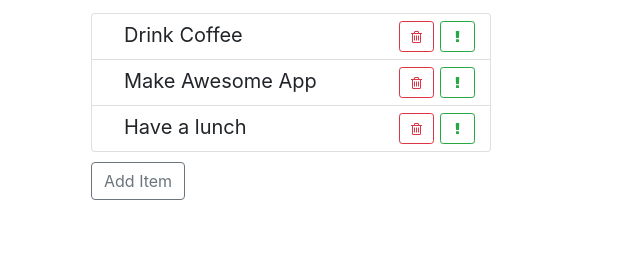
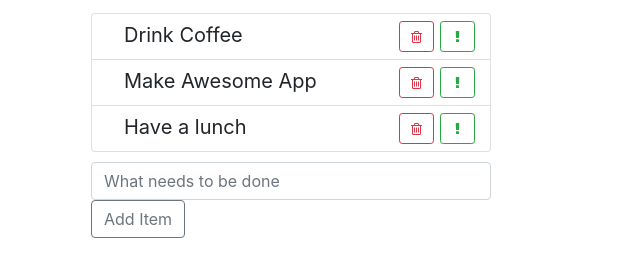
Before and after one commit to 1strebel/react-todo-app, a React app: page / in a window 1280 px wide. Shown: the part 145-422 px from the top of the page, without its empty margins (349-989 px from the left). Built offline with nearby package versions, Linux system fonts and the light colour scheme.

Commit message:
Submit item

```diff
--- a/src/components/item-add-form/item-add-form.css
+++ b/src/components/item-add-form/item-add-form.css
@@ -1,3 +1,7 @@
 .item-add-form {
     margin-top: 10px;
 }
+
+.item-add-form input {
+    margin-right: 3px;
+}
--- a/src/components/item-add-form/item-add-form.js
+++ b/src/components/item-add-form/item-add-form.js
@@ -4,14 +4,37 @@ import './item-add-form.css';
 
 export default class ItemAddForm extends Component {
 
+    state = {
+        label: ''
+    };
+
+    onLabelChange = (event) => {
+        this.setState( {
+            label: event.target.value
+        });
+    };
+
+    onSubmit = (event) => {
+        event.preventDefault();
+        this.props.onItemAdded(this.state.label);
+        this.setState({
+            label: ''
+        });
+    };
+
     render() {
         return (
-            <div className = 'item-add-form'>
-                <button className = 'btn btn-outline-secondary'
-                onClick = { () => this.props.onItemAdded('Hello')}>
+            <form className = 'item-add-form'
+                  onSubmit = { this.onSubmit }  >
+                <input type = 'text'
+                       className = 'form-control'
+                       onChange = { this.onLabelChange }
+                       placeholder = "What needs to be done"
+                       value = { this.state.label } />
+                <button className = 'btn btn-outline-secondary'>
                     Add Item
                 </button>
-            </div>
+            </form>
         )
     }
 }
```
